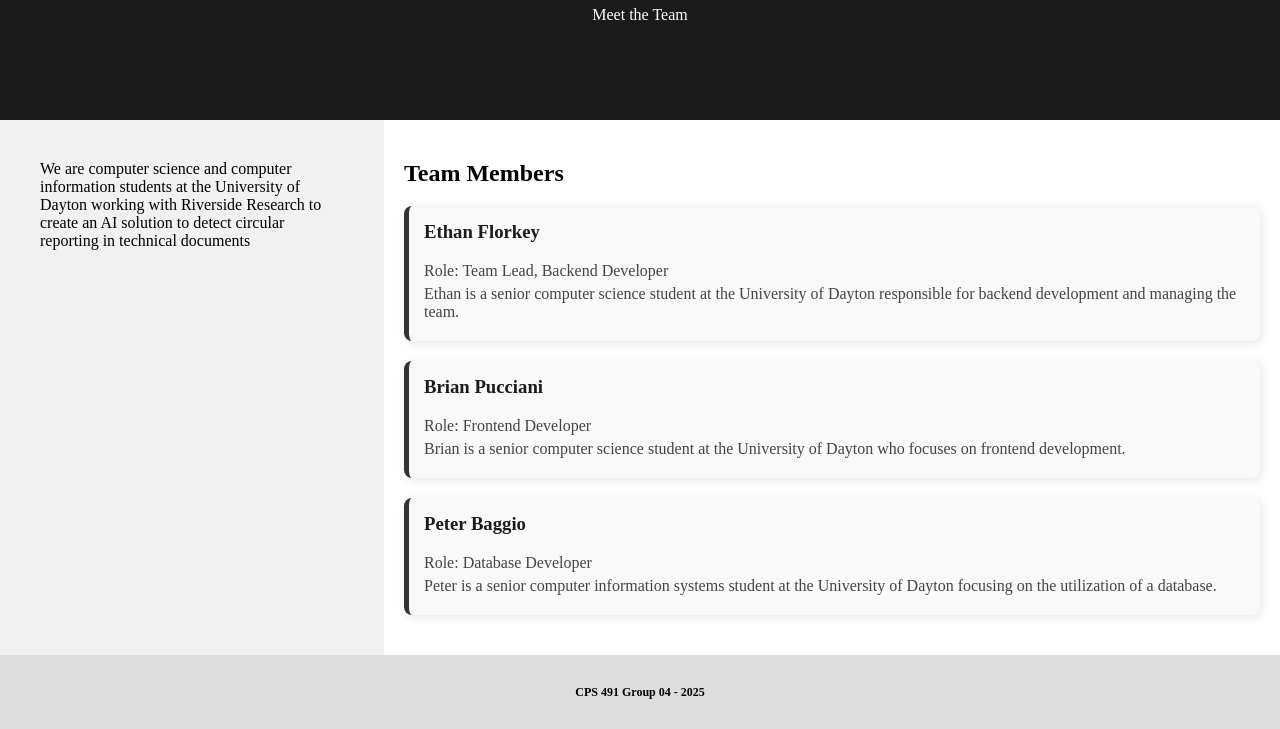
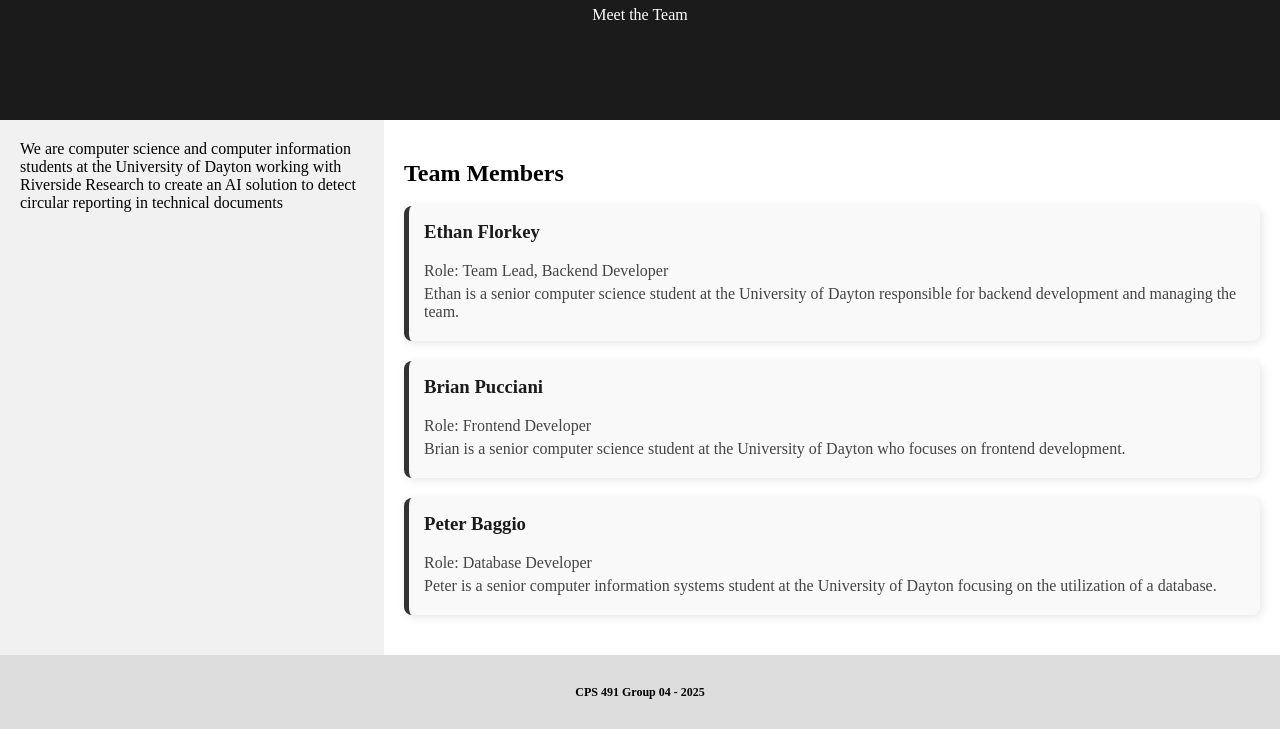
Before and after one commit to UD-CPS491-25S/group-04-website, a plain HTML site: page teamInfo.html in a window 1280 px wide. Shown: the part 175-904 px from the top of the page. Drawn offline with Linux system fonts and the light colour scheme.

Commit message:
Removed accidental duplicate side div

```diff
--- a/teamInfo.html
+++ b/teamInfo.html
@@ -19,8 +19,8 @@
         </div>
         <div class="row">
             <div class="side">
-                <div class="side">We are computer science and computer information students at the University of Dayton
-                working with Riverside Research to create an AI solution to detect circular reporting in technical documents</div>
+                We are computer science and computer information students at the University of Dayton
+                working with Riverside Research to create an AI solution to detect circular reporting in technical documents
             </div>
             <div class="main">
                 <h2>Team Members</h2>
```
